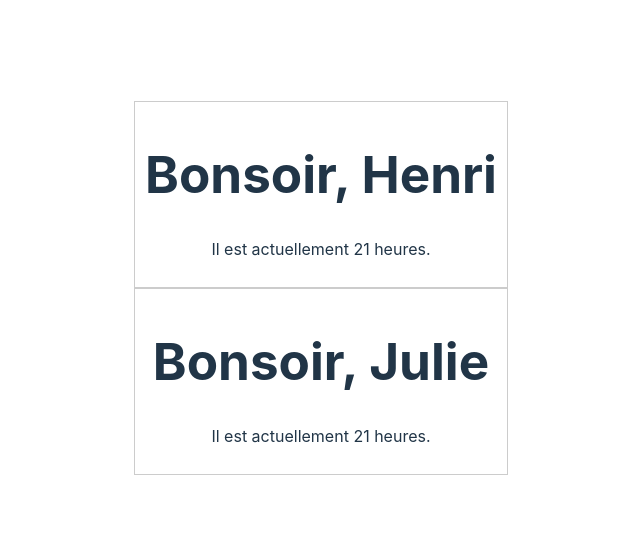
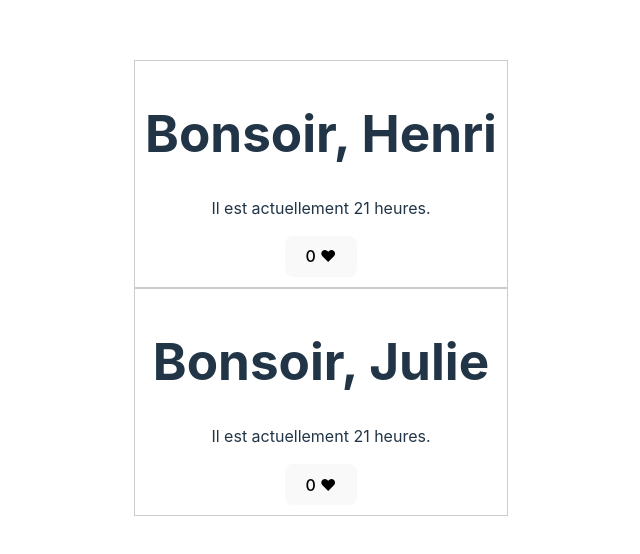
Before and after one commit to HenriTeinturier/initiation-react-mini-projet, a React (Vite) app: page / in a window 1280 px wide. Shown: the part 112-666 px from the top of the page, without its empty margins (319-959 px from the left). Built offline with nearby package versions, Linux system fonts and the light colour scheme.

Commit message:
Hooks && useState

```diff
--- a/src/App.jsx
+++ b/src/App.jsx
@@ -1,3 +1,4 @@
+import { useState } from 'react';
 import './App.css'
 
 // commencer par transférer les données dans le composant welcome
@@ -12,7 +13,6 @@
     <div>
       <h1>{greeting}, {name}</h1>
       <p>Il est actuellement {currentHour} heures.</p>
-
     </div>
   )
 }
@@ -25,15 +25,31 @@
   )
 }
 
+function LikeButton() {
+  const [likes, setLikes] = useState(0)
+
+  const handleClick = () => {
+    setLikes(likes +1)
+  }
+
+  return (
+    <button onClick={handleClick}>
+       {likes} &hearts;
+    </button>
+  )
+}
+
 function App() {
 
   return (
     <div>
       <Card>
         <Welcome name="Henri" />
+        <LikeButton />
       </Card>
       <Card>
         <Welcome name="Julie" />
+        <LikeButton />
       </Card>
   </div>
   )
```
Also changed, not shown: 1 other file (tests, documents, lock files or other folders).
